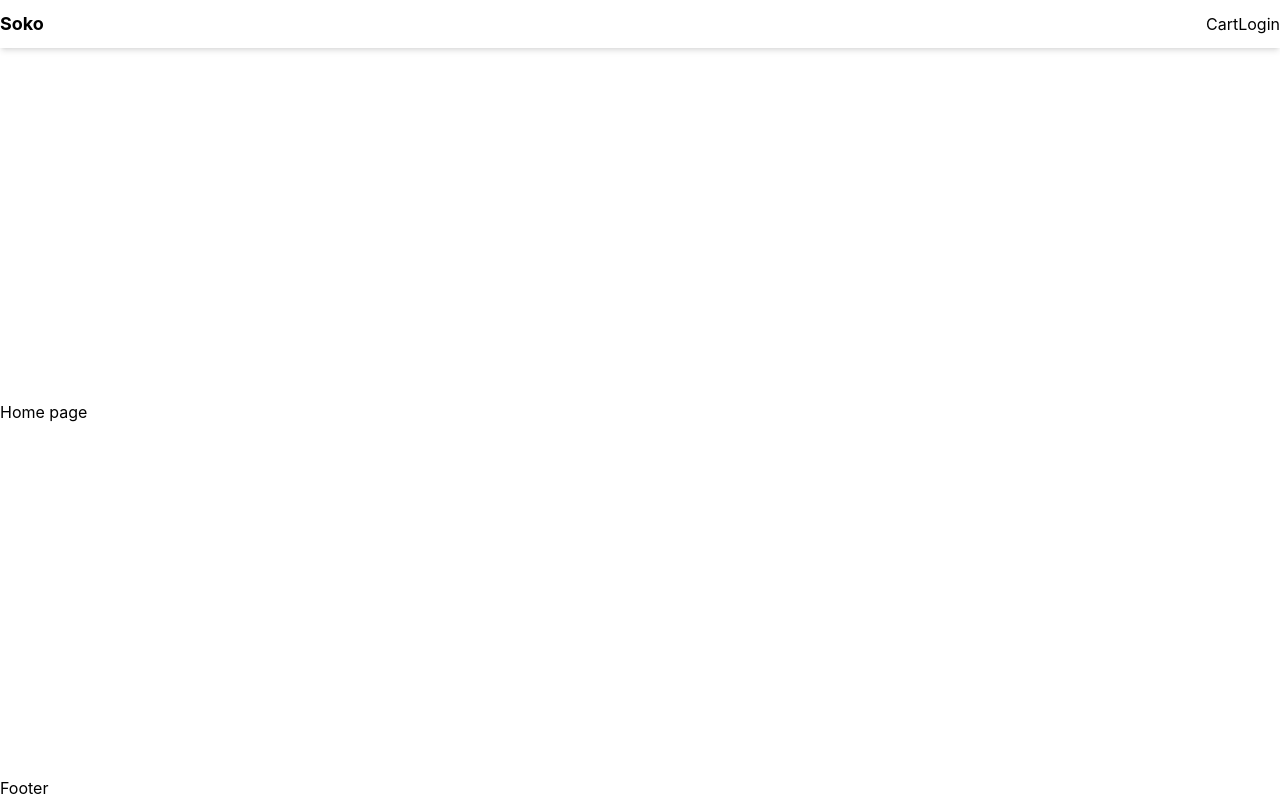
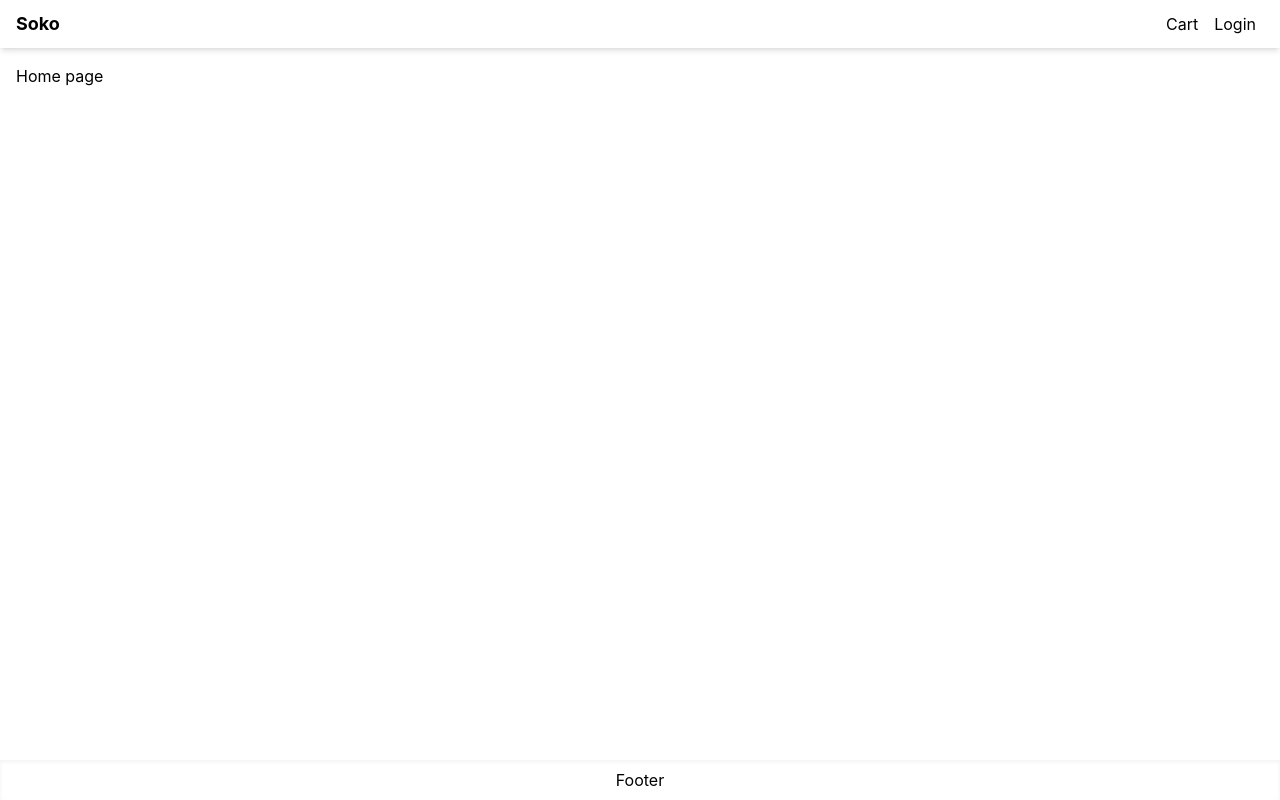
Before and after one commit to Foddie2/soko, a Next.js app: page / in a window 1280 px wide. Built offline with nearby package versions, Linux system fonts and the light colour scheme; what tw-elements would draw is missing.

Commit message:
Setting up header element and footer

```diff
--- a/components/Layout.js
+++ b/components/Layout.js
@@ -12,21 +12,23 @@ export default function Layout({ title, children }) {
 
       <div className="flex min-h-screen flex-col justify-between">
         <header>
-          <nav className="flex h-12 justify-between shadow-md items-center">
+          <nav className="flex h-12 px-4 justify-between shadow-md items-center">
             <link href="/" />
             <a className="text-lg font-bold">Soko </a>
             <div>
               <link href="/cart" />
-              Cart
+              <a className="p-2">Cart</a>
               <link href="/login" />
-              Login
+              <a className="p-2">Login</a>
             </div>
           </nav>
         </header>
 
-        <main>{children}</main>
+        <main className="container m-auto mt-4 px-4">{children}</main>
 
-        <footer>Footer</footer>
+        <footer className="flex h-10 items-center justify-center shadow-inner ">
+          Footer
+        </footer>
       </div>
     </>
   );
--- a/styles/globals.css
+++ b/styles/globals.css
@@ -24,7 +24,7 @@ a {
     color-scheme: dark;
   }
   body {
-    color: blue;
+    color: black;
     background: whitesmoke;
   }
 }
```
